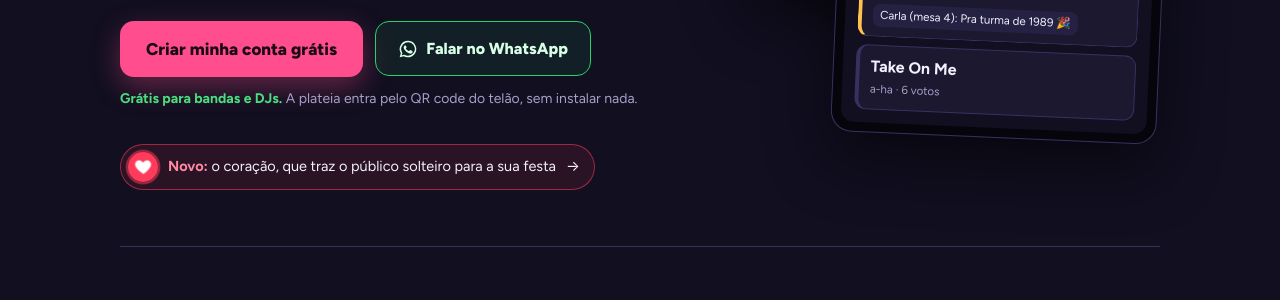
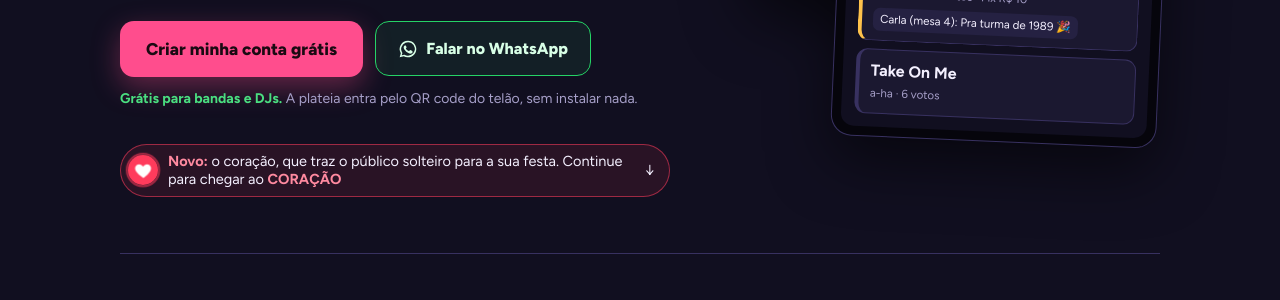
Before and after one commit to odirlam/bilhetinho, a plain HTML site: page parceiros.html in a window 1280 px wide. Shown: the part 459-759 px from the top of the page. Drawn offline with Linux system fonts and the light colour scheme.

Commit message:
Página /parceiros: selo do coração sem link, com "Continue para chegar ao CORAÇÃO ↓"
Co-Authored-By: Claude Opus 5.5 <noreply@anthropic.com>
Claude-Session: https://claude.ai/code/session_01HiSNKG3PnDLCDcx2xpUTdn

```diff
--- a/parceiros.html
+++ b/parceiros.html
@@ -166,7 +166,7 @@ p.lead-lg{font-size:17px;color:#d9d2f3;max-width:60ch;margin:0 0 26px}
         <a class="btn-wa wa" href="#" target="_blank" rel="noopener"><svg viewBox="0 0 24 24" fill="currentColor" aria-hidden="true"><path d="M12 2a10 10 0 0 0-8.6 15.1L2 22l5-1.3A10 10 0 1 0 12 2zm0 18.2a8.2 8.2 0 0 1-4.2-1.2l-.3-.2-3 .8.8-2.9-.2-.3A8.2 8.2 0 1 1 12 20.2zm4.5-6.1c-.2-.1-1.5-.7-1.7-.8s-.4-.1-.6.1-.7.8-.8 1-.3.2-.5.1a6.7 6.7 0 0 1-3.3-2.9c-.3-.4.2-.4.7-1.3.1-.2 0-.3 0-.4l-.8-1.8c-.2-.5-.4-.4-.6-.4h-.5a1 1 0 0 0-.7.3 3 3 0 0 0-.9 2.2 5.1 5.1 0 0 0 1.1 2.7 11.7 11.7 0 0 0 4.5 4c1.7.7 2.3.8 3.2.6a2.7 2.7 0 0 0 1.8-1.2 2.2 2.2 0 0 0 .1-1.2c0-.1-.2-.2-.4-.3z"/></svg>Falar no WhatsApp</a>
       </div>
       <p class="free"><b>Grátis para bandas e DJs.</b> A plateia entra pelo QR code do telão, sem instalar nada.</p>
-      <a class="promo" href="#coracao" style="margin:20px 0 0"><span class="mini-heart" aria-hidden="true"><svg viewBox="0 0 24 24"><path fill="currentColor" d="M12 21s-7.5-4.6-9.6-9.3C.9 8.3 3 4.5 6.7 4.5c2.1 0 3.6 1.2 4.4 2.5.2.3.6.3.8 0 .8-1.3 2.3-2.5 4.4-2.5 3.7 0 5.8 3.8 4.3 7.2C18.6 16.4 12 21 12 21z"/></svg></span><span><b>Novo:</b> o coração, que traz o público solteiro para a sua festa</span><span aria-hidden="true">→</span></a>
+      <div class="promo" style="margin:20px 0 0;cursor:default"><span class="mini-heart" aria-hidden="true"><svg viewBox="0 0 24 24"><path fill="currentColor" d="M12 21s-7.5-4.6-9.6-9.3C.9 8.3 3 4.5 6.7 4.5c2.1 0 3.6 1.2 4.4 2.5.2.3.6.3.8 0 .8-1.3 2.3-2.5 4.4-2.5 3.7 0 5.8 3.8 4.3 7.2C18.6 16.4 12 21 12 21z"/></svg></span><span><b>Novo:</b> o coração, que traz o público solteiro para a sua festa. Continue para chegar ao <b>CORAÇÃO</b></span><span aria-hidden="true">↓</span></div>
     </div>
 
     <div class="stagepic" aria-hidden="true">
```
